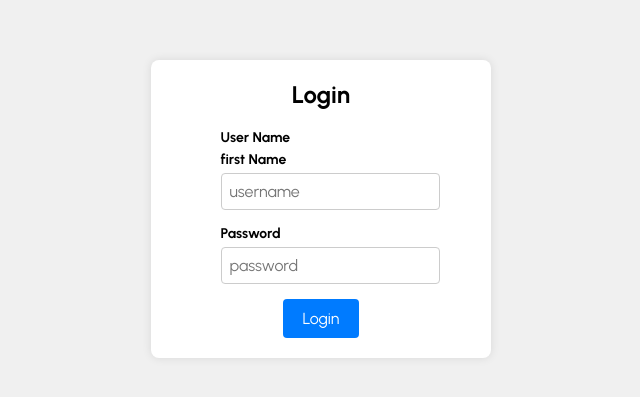
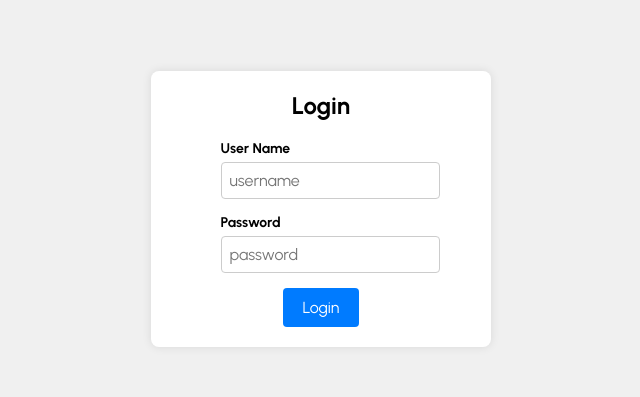
Before and after one commit to dkahmad95/RMS-jewelry-store-client, a React (Create React App) app: page /login in a window 1280 px wide. Shown: the part 191-588 px from the top of the page, without its empty margins (319-959 px from the left). Built offline with nearby package versions, Linux system fonts and the light colour scheme.

Commit message:
link test

```diff
--- a/src/pages/login/login.jsx
+++ b/src/pages/login/login.jsx
@@ -25,7 +25,7 @@ const Login = () => {
         <form className="loginForm">
           <div className="loginInput">
             <label>User Name</label>
-            <label>first Name</label>
+
             <input
               type="text"
               placeholder="username"
```
